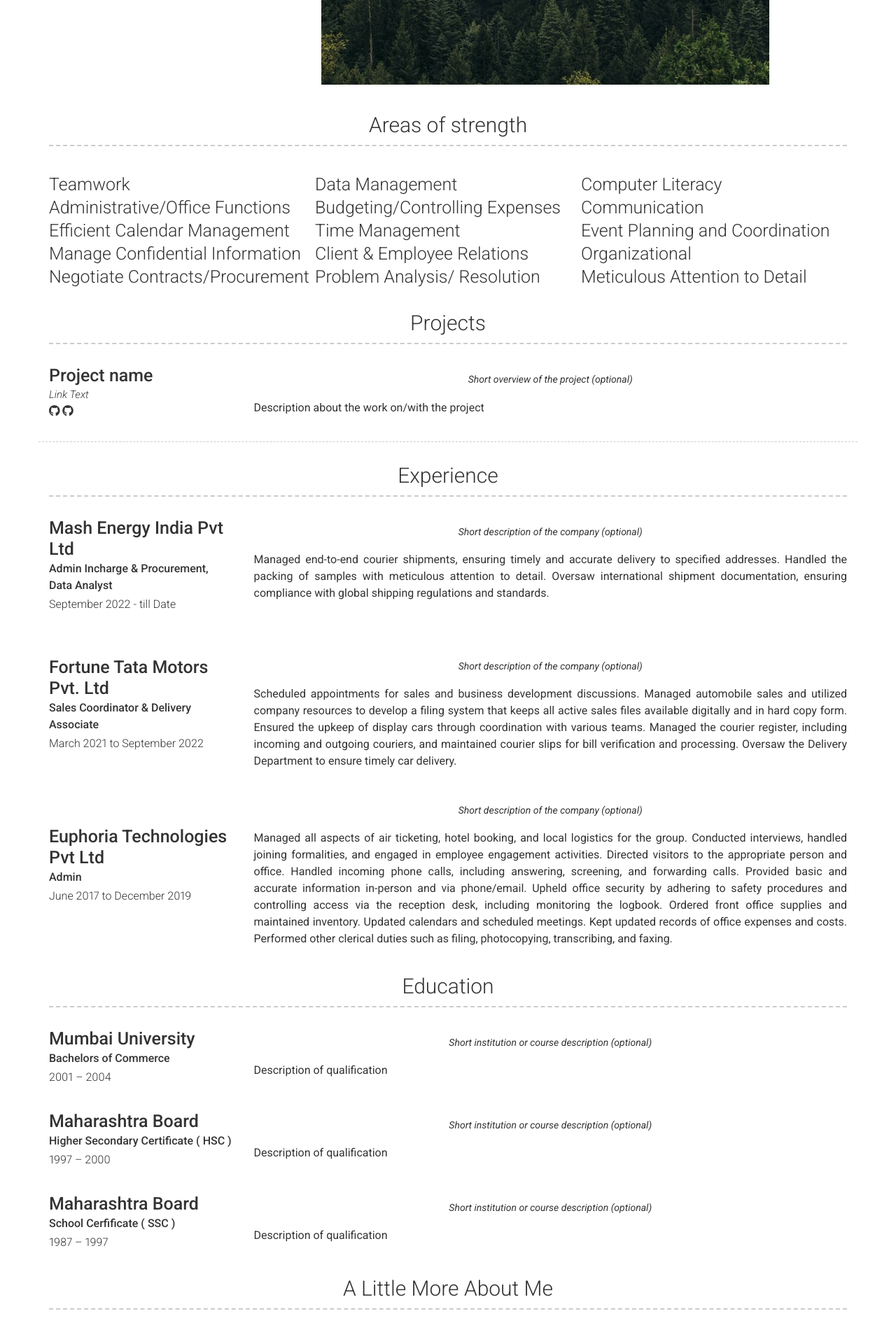
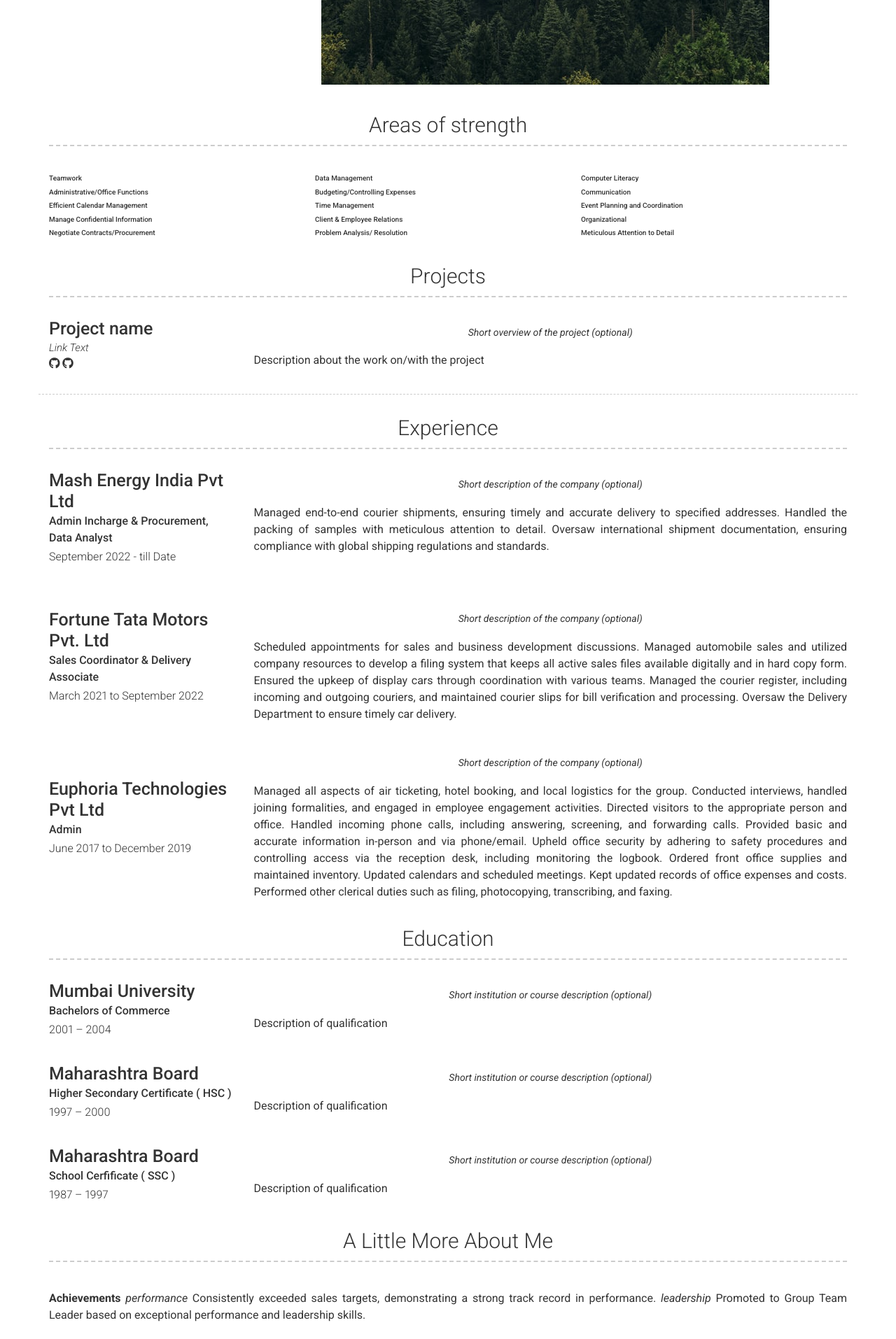
Before and after one commit to helinasangoi/myresume, a Jekyll site: the page built from index.md, in a window 1280 px wide. Shown: the part 794-2708 px from the top of the page at 70% size. Built offline with Jekyll 4.4.1, drawn with Linux system fonts in a browser that asks for light colours; nearby versions of some CDN libraries.

Commit message:
Update section-column.html

```diff
--- a/_includes/section-column.html
+++ b/_includes/section-column.html
@@ -1,7 +1,7 @@
 <div class="grid-flow">
     {% for item in include.content %}
         {% for each in item.field %}
-            <h4>{{ each.name }}</h4>
+            <h5>{{ each.name }}</h5>
         {% endfor %}
     {% endfor %}
 </div>
```
